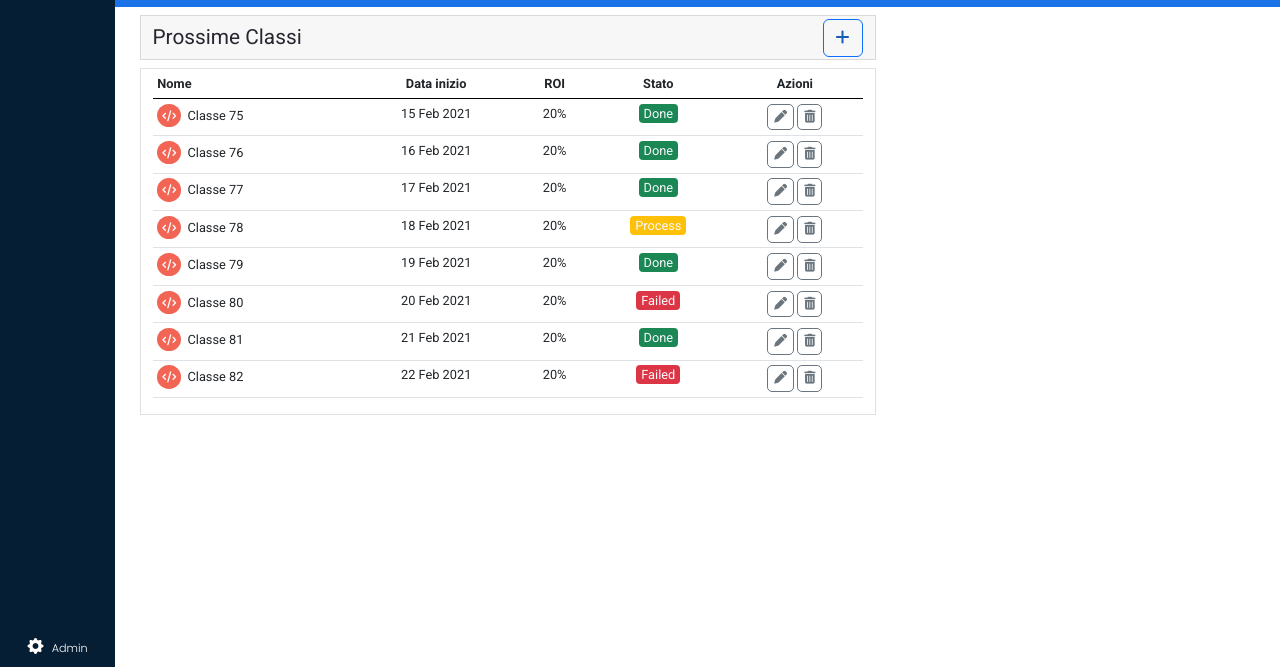
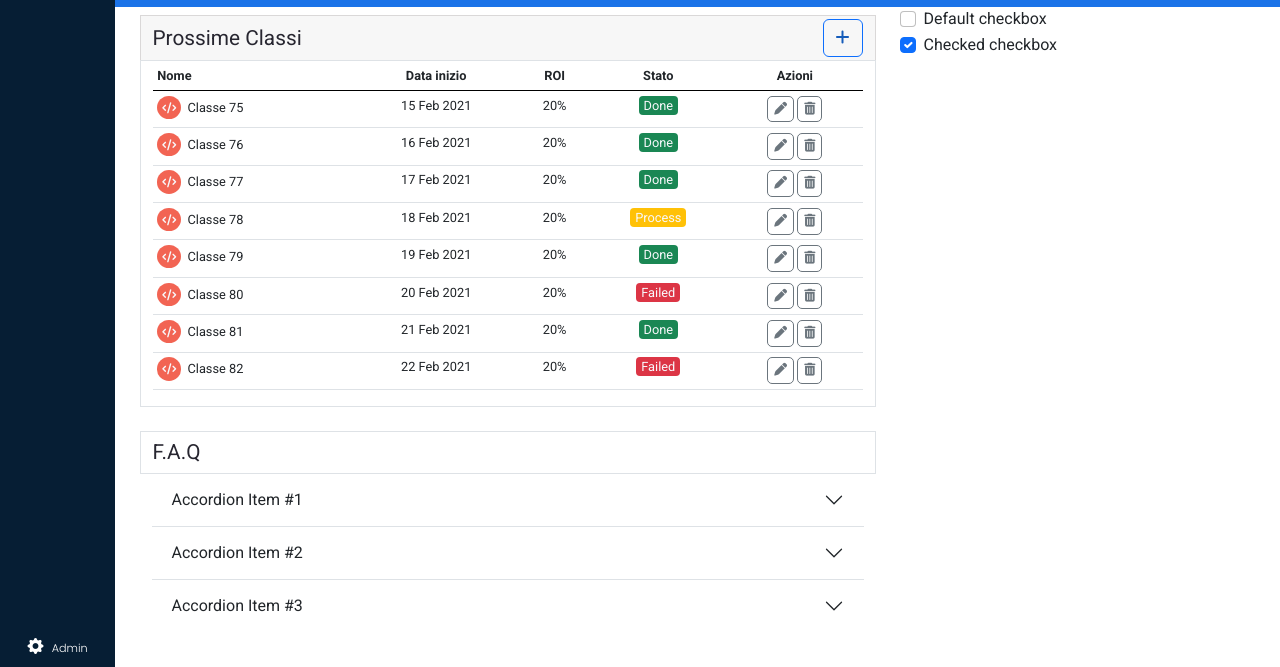
Before and after one commit to LucaFabbozzo/html-css-bootstrap-dashboard, a plain HTML site: page index.html in a window 1280 px wide. Shown: the part 133-800 px from the top of the page. Drawn offline with nearby package versions, Linux system fonts and the light colour scheme.

Commit message:
[add] accordion flush bootstrap item

```diff
--- a/css/style.css
+++ b/css/style.css
@@ -145,6 +145,7 @@ main .content nav i.back {
   height: 45px;
   background-color: #F7F7F7;
   border: 1px solid #dad8d8;
+  border-bottom: 0;
 }
 
 .content .drop button {
--- a/index.html
+++ b/index.html
@@ -62,7 +62,7 @@
     </div>
 
     <div class="content">
-      <div>
+        <!-- top -->
           <nav class="py-4">
             <div class="container">
              <div class="row">
@@ -87,10 +87,11 @@
             </div>
             </div>
           </nav>
+          <!-- bottom -->
           <div class="container">
             <div class="row">
               <div class="col-md-12 col-lg-8">
-                <div class="drop container d-flex justify-content-between align-items-center my-2">
+                <div class="drop container d-flex justify-content-between align-items-center mt-2">
                   <h3 class="pt-2">Prossime Classi</h3>
                   <div class="dropdown">
                     <button type="button" class="btn btn-primary dropdown-toggle" data-bs-toggle="dropdown" aria-expanded="false" data-bs-auto-close="outside">
@@ -236,13 +237,69 @@
                     </tbody>
                   </table>
                 </div>
+
+                  <div class="container border mt-4">
+                    <h3 class="text-uppercase pt-2">F.a.q</h3>
+                  </div>
+                  <div class="container">
+                    <div class="accordion accordion-flush" id="accordionFlushExample">
+                      <div class="accordion-item">
+                        <h2 class="accordion-header" id="flush-headingOne">
+                          <button class="accordion-button collapsed" type="button" data-bs-toggle="collapse" data-bs-target="#flush-collapseOne" aria-expanded="false" aria-controls="flush-collapseOne">
+                            Accordion Item #1
+                          </button>
+                        </h2>
+                        <div id="flush-collapseOne" class="accordion-collapse collapse" aria-labelledby="flush-headingOne" data-bs-parent="#accordionFlushExample">
+                          <div class="accordion-body">Placeholder content for this accordion, which is intended to demonstrate the <code>.accordion-flush</code> class. This is the first item's accordion body.</div>
+                        </div>
+                      </div>
+                        <div class="accordion-item">
+                          <h2 class="accordion-header" id="flush-headingTwo">
+                            <button class="accordion-button collapsed" type="button" data-bs-toggle="collapse" data-bs-target="#flush-collapseTwo" aria-expanded="false" aria-controls="flush-collapseTwo">
+                              Accordion Item #2
+                            </button>
+                          </h2>
+                          <div id="flush-collapseTwo" class="accordion-collapse collapse" aria-labelledby="flush-headingTwo" data-bs-parent="#accordionFlushExample">
+                            <div class="accordion-body">Placeholder content for this accordion, which is intended to demonstrate the <code>.accordion-flush</code> class. This is the second item's accordion body. Let's imagine this being filled with some actual content.</div>
+                          </div>
+                        </div>
+                        <div class="accordion-item">
+                          <h2 class="accordion-header" id="flush-headingThree">
+                            <button class="accordion-button collapsed" type="button" data-bs-toggle="collapse" data-bs-target="#flush-collapseThree" aria-expanded="false" aria-controls="flush-collapseThree">
+                              Accordion Item #3
+                            </button>
+                          </h2>
+                          <div id="flush-collapseThree" class="accordion-collapse collapse" aria-labelledby="flush-headingThree" data-bs-parent="#accordionFlushExample">
+                            <div class="accordion-body">Placeholder content for this accordion, which is intended to demonstrate the <code>.accordion-flush</code> class. This is the third item's accordion body. Nothing more exciting happening here in terms of content, but just filling up the space to make it look, at least at first glance, a bit more representative of how this would look in a real-world application.</div>
+                          </div>
+                        </div>
+                    </div>
+                  </div>
               </div>
+
+
+
               <div class="col-md-12 col-lg-4">
+                <div class="form-check">
+                  <input class="form-check-input" type="checkbox" value="" id="flexCheckDefault">
+                  <label class="form-check-label" for="flexCheckDefault">
+                    Default checkbox
+                  </label>
+                </div>
+                <div class="form-check">
+                  <input class="form-check-input" type="checkbox" value="" id="flexCheckChecked" checked>
+                  <label class="form-check-label" for="flexCheckChecked">
+                    Checked checkbox
+                  </label>
+                </div>
+              </div>
 
-              </div>
+
+
             </div>
           </div>
-      </div>
+
+
     </div>
   </main>
 </body>
```
